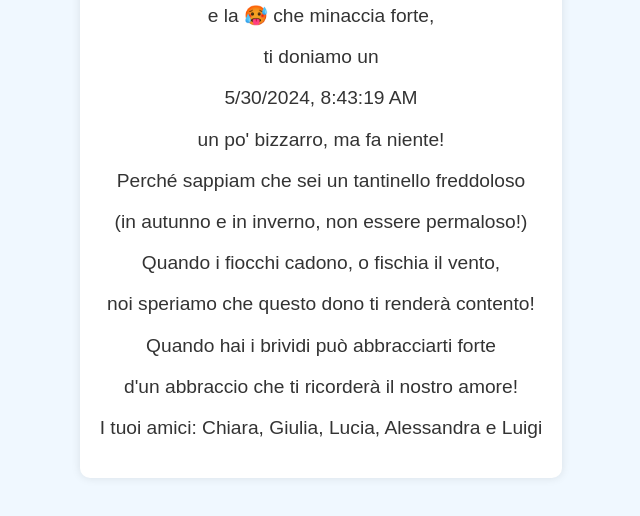
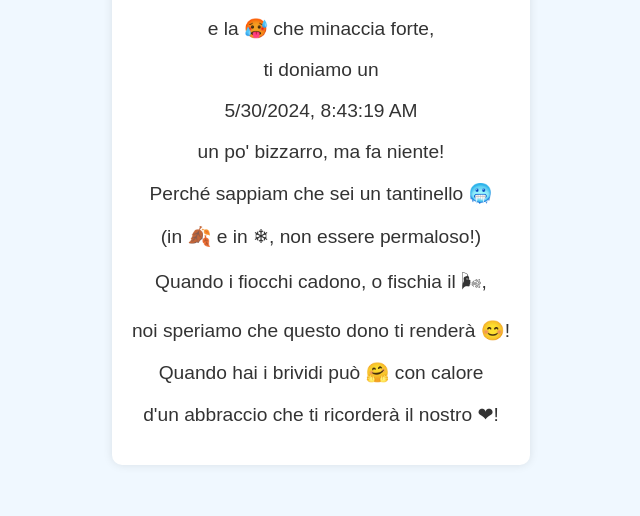
Before and after one commit to lgferrara/best-wishes, a plain HTML site: page index.html in a window 1280 px wide. Shown: the part 230-746 px from the top of the page, without its empty margins (319-959 px from the left). Drawn offline with Linux system fonts and the light colour scheme.

Commit message:
What should be the final version of index.html

```diff
--- a/index.html
+++ b/index.html
@@ -45,14 +45,13 @@
         <p id="datetime"></p>
 
         <p>un po' bizzarro, ma fa niente!</p>
-        <p>Perché sappiam che sei un tantinello freddoloso</p>
-        <p>&#40;in autunno e in inverno, non essere permaloso!&#41;</p>
-        <p>Quando i fiocchi cadono, o fischia il vento,</p>
-        <p>noi speriamo che questo dono ti renderà contento!</p>
-        <p>Quando hai i brividi può abbracciarti forte</p>
-        <p>d'un abbraccio che ti ricorderà il nostro amore!</p>
-        <p></p>
-        <p>I tuoi amici: Chiara, Giulia, Lucia, Alessandra e Luigi</p>
+        <p>Perché sappiam che sei un tantinello &#x1f976;
+        </p>
+        <p>&#40;in &#127810; e in 	&#10052;, non essere permaloso!&#41;</p>
+        <p>Quando i fiocchi cadono, o fischia il &#x1F32C;,</p>
+        <p>noi speriamo che questo dono ti renderà &#x1F60A;!</p>
+        <p>Quando hai i brividi può &#x1f917; con calore</p>
+        <p>d'un abbraccio che ti ricorderà il nostro &#10084;!</p>
     </div>
 
     <script>
```
